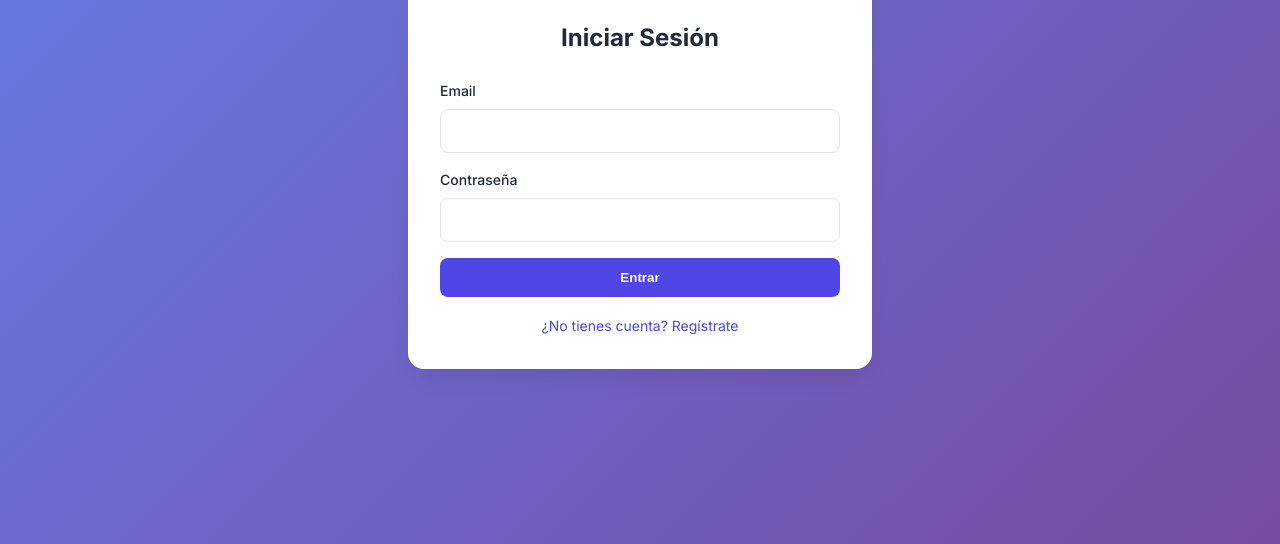
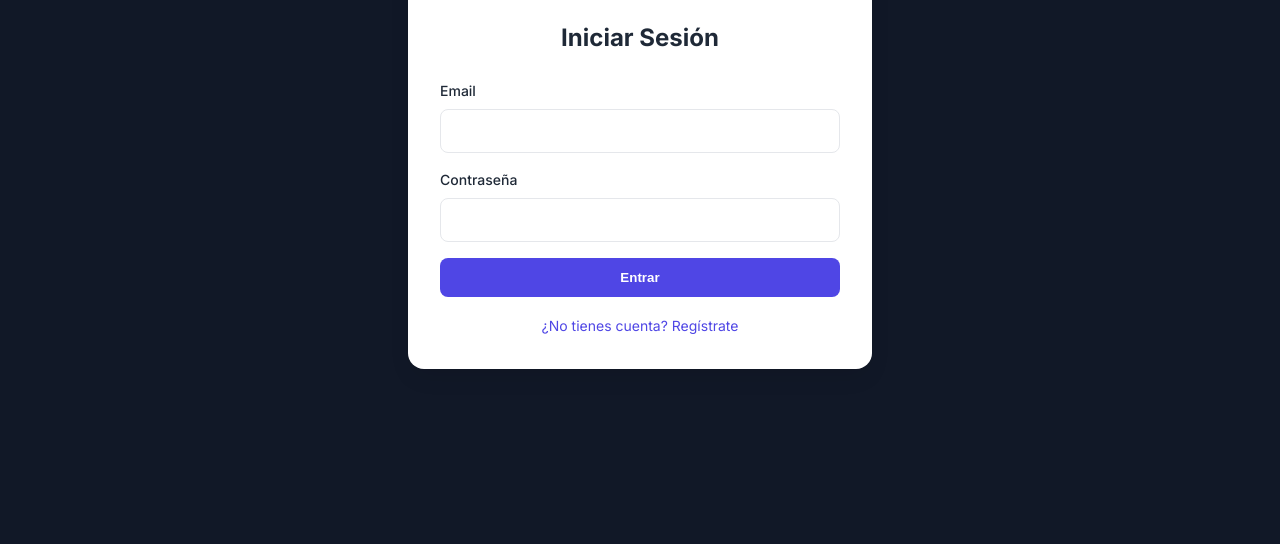
Before and after one commit to fixing26/TPV, a plain HTML site: page app/static/index.html in a window 1280 px wide. Shown: the part 256-800 px from the top of the page. Drawn offline with Linux system fonts and the light colour scheme.

Commit message:
modified:   app/static/css/auth.css

```diff
--- a/app/static/css/auth.css
+++ b/app/static/css/auth.css
@@ -4,7 +4,8 @@
     justify-content: center;
     align-items: center;
     height: 100vh;
-    background: linear-gradient(135deg, #667eea 0%, #764ba2 100%);
+    background-color: #111827;
+    /* Dark background */
 }
 
 .auth-card {
```
